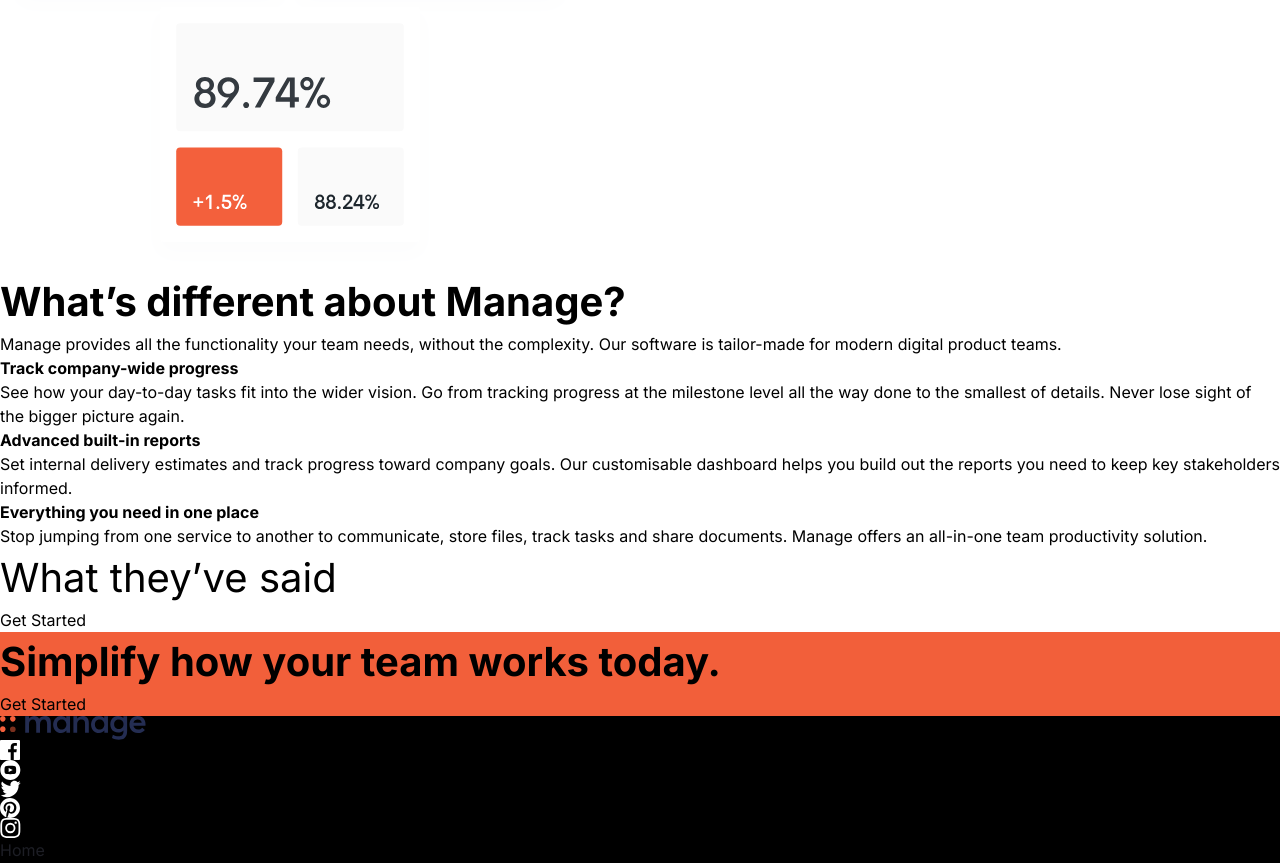
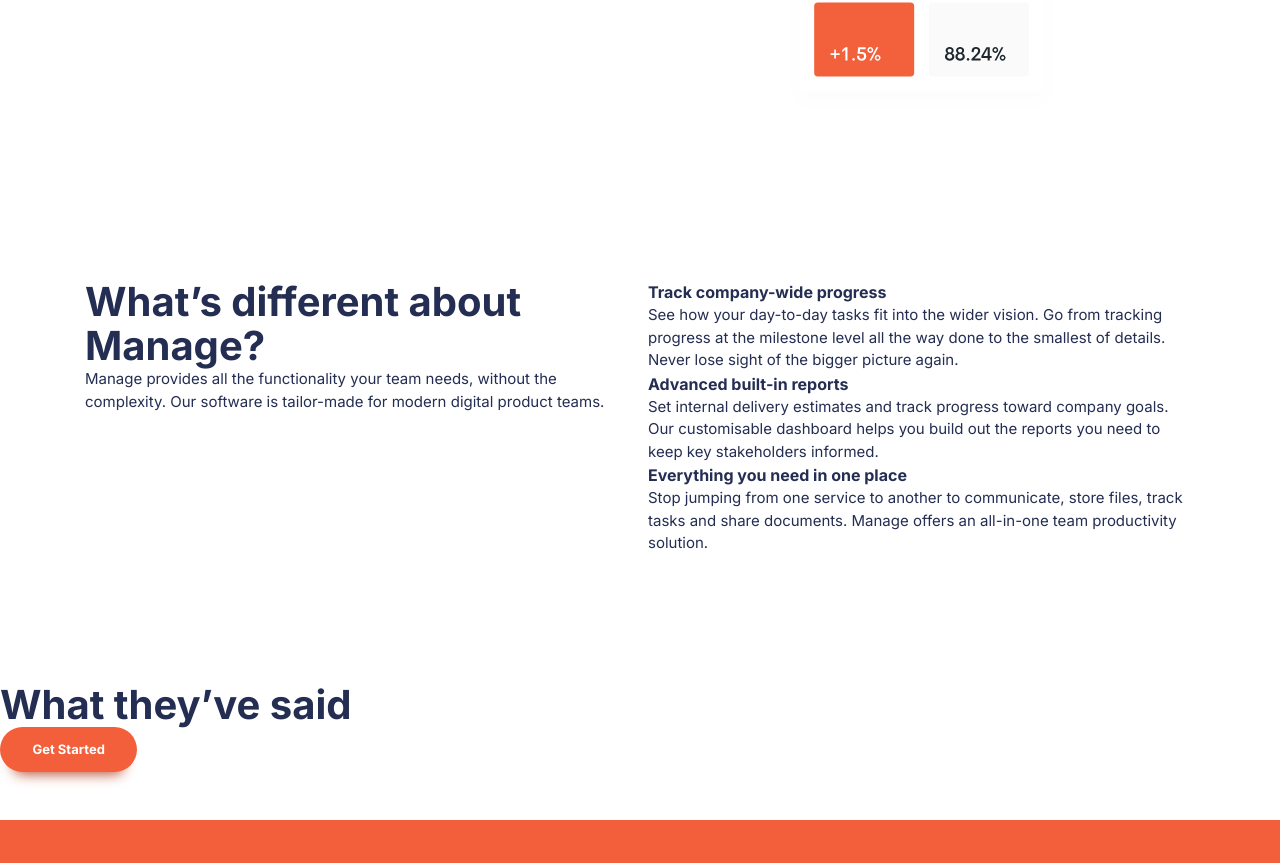
Before and after one commit to aleksandresher/responsive-website-course, a Next.js app: page / in a window 1280 px wide. Shown: the part 637-1500 px from the top of the page. Built offline with nearby package versions, Linux system fonts and the light colour scheme.

Commit message:
added some styles for all components

```diff
--- a/app/components/Footer.js
+++ b/app/components/Footer.js
@@ -19,27 +19,27 @@
             <ul role="list" aria-label="social links">
               <li>
                 <Link href="#" aria-label="facebook">
-                  <Image src={FB} />
+                  <Image src={FB} alt="facebook logo" />
                 </Link>
               </li>
               <li>
                 <Link href="#" aria-label="youtube">
-                  <Image src={YT} />
+                  <Image src={YT} alt="youtube logo" />
                 </Link>
               </li>
               <li>
                 <Link href="#" aria-label="twitter">
-                  <Image src={TW} />
+                  <Image src={TW} alt="twitter logo" />
                 </Link>
               </li>
               <li>
                 <Link href="#" aria-label="pinterest">
-                  <Image src={PT} />
+                  <Image src={PT} alt="pinterest logo" />
                 </Link>
               </li>
               <li>
                 <Link href="#" aria-label="instagram">
-                  <Image src={IN} />
+                  <Image src={IN} alt="instagram logo" />
                 </Link>
               </li>
             </ul>
--- a/app/globals.css
+++ b/app/globals.css
@@ -2,17 +2,16 @@
 @tailwind components;
 @tailwind utilities;
 
-body {
-}
-
 :root {
+  --clr-accent-500: hsl(12, 60%, 45%);
   --clr-accent-400: hsl(12, 88%, 59%);
+  --clr-accent-300: hsl(12, 88%, 75%);
   --clr-accent-100: hsl(13, 100%, 96%);
 
   --clr-primary-400: hsl(228, 39%, 23%);
 
-  --clr-neutral-100: hsl(232, 12%, 13%);
-  --clr-neutral-900: hsl(0 0% 0%);
+  --clr-neutral-900: hsl(232, 12%, 13%);
+  --clr-neutral-100: hsl(0 0% 100%);
 
   --ff-primary: "Be Vietnam Pro", sans-serif;
 
@@ -36,6 +35,16 @@
   --fs-secondary-heading: var(--fs-700);
   --fs-nav: var(--fs-500);
   --fs-button: var(--fs-300);
+
+  --size-100: 0.25rem;
+  --size-200: 0.5rem;
+  --size-300: 0.75rem;
+  --size-400: 1rem;
+  --size-500: 1.5rem;
+  --size-600: 2rem;
+  --size-700: 3rem;
+  --size-800: 4rem;
+  --size-900: 5rem;
 }
 
 @media (min-width: 50em) {
@@ -47,8 +56,6 @@
     --fs-nav: var(--fs-300);
   }
 }
-
-/* https://piccalil.li/blog/a-modern-css-reset */
 
 /* Box sizing rules */
 *,
@@ -161,9 +168,11 @@
 
 .fs-primary-heading {
   font-size: var(--fs-primary-heading);
+  line-height: 1.1;
 }
 .fs-secondary-heading {
   font-size: var(--fs-secondary-heading);
+  line-height: 1.1;
 }
 
 .fs-300 {
@@ -178,3 +187,70 @@
 .fs-600 {
   font-size: var(--fs-600);
 }
+
+.padding-block-900 {
+  padding-block: var(--size-900);
+}
+.padding-block-700 {
+  padding-block: var(--size-700);
+}
+
+.container {
+  --max-width: 1110px;
+  --padding: 1rem;
+
+  width: min(var(--max-width), 100% - (var(--padding) * 2));
+  margin-inline: auto;
+}
+
+.even-columns {
+  display: grid;
+  gap: 1rem;
+}
+
+@media (min-width: 50em) {
+  .even-columns {
+    grid-auto-flow: column;
+    grid-auto-columns: 1fr;
+  }
+}
+
+/* general styling */
+
+body {
+  font-size: var(--fs-body);
+  font-family: var(--ff-body);
+  color: var(--clr-primary-400);
+}
+
+/* button */
+
+.button {
+  cursor: pointer;
+  text-decoration: none;
+  border: 0;
+  border-radius: 100vmax;
+  padding: 1.25em 2.5em;
+  font-weight: var(--fw-bold);
+  font-size: var(--fs-button);
+  line-height: 1;
+  color: var(--clr-neutral-100);
+  background-color: var(--clr-accent-400);
+  box-shadow: 0 1.125em 1em -1em var(--clr-accent-500);
+}
+
+.button[data-type="inverted"] {
+  background-color: var(--clr-neutral-100);
+  color: var(--clr-accent-400);
+}
+
+.button:hover,
+.button:focus-visible {
+  background-color: var(--clr-accent-300);
+}
+
+.button[data-type="inverted"]:hover,
+.button[data-type="inverted"]:focus-visible {
+  background-color: var(--clr-neutral-100);
+  color: var(--clr-accent-300);
+}
--- a/app/page.js
+++ b/app/page.js
@@ -3,7 +3,7 @@
 export default function Home() {
   return (
     <main>
-      <section>
+      <section className="padding-block-900">
         <div className="container">
           <div className="even-columns">
             <div>
@@ -22,7 +22,7 @@
           </div>
         </div>
       </section>
-      <section>
+      <section className="padding-block-900">
         <div className="container">
           <div className="even-columns">
             <div>
@@ -71,15 +71,15 @@
           </div>
         </div>
       </section>
-      <section className="carousel">
-        <h2 className="fs-secondary-heading">What they’ve said</h2>
+      <section className="padding-block-700 carousel">
+        <h2 className="fs-secondary-heading fw-bold">What they’ve said</h2>
         <button className="button">Get Started</button>
       </section>
-      <section className="cta | bg-accent-400 text-neutal-100">
+      <section className=" cta | padding-block-700 bg-accent-400 text-neutal-100">
         <div className="container">
           <div className="even-columns">
             <div>
-              <p className="fs-secondary-heading fw-bold">
+              <p className="fs-secondary-heading fw-bold text-white">
                 Simplify how your team works today.
               </p>
             </div>
```
